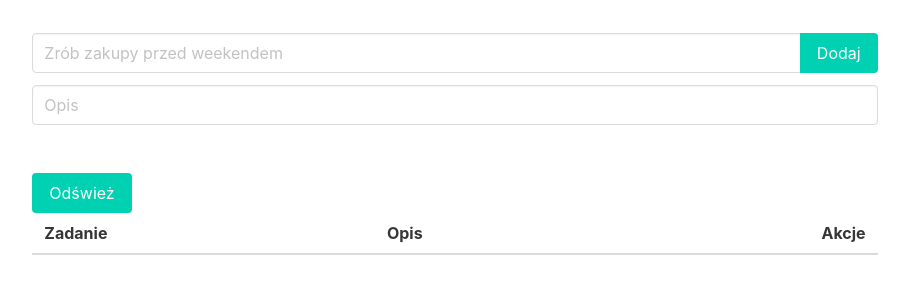
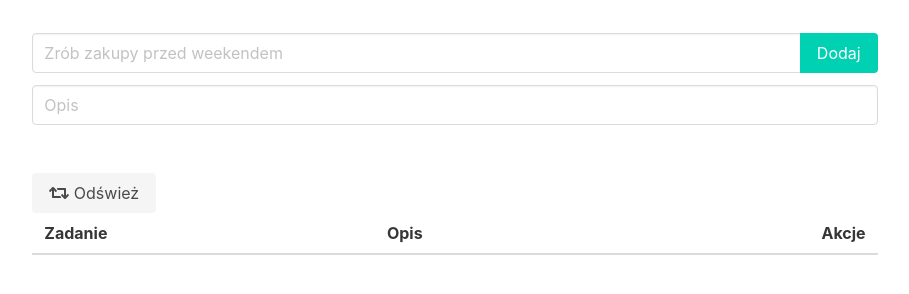
Before and after one commit to Trzmielu/todo-list, a website: page client/index.html in a window 1280 px wide. Shown: the part 128-422 px from the top of the page, without its empty margins (185-1094 px from the left). Drawn offline with nearby package versions, Linux system fonts and the light colour scheme; no server answers.

Commit message:
Dodano ikonę do przycisku odświeżania

```diff
--- a/client/index.html
+++ b/client/index.html
@@ -47,8 +47,9 @@
 
 	<div class="columns is-centered">
 	  <div class="column is-8">
-	  	<button class="button is-primary" onclick="listTasks()" id="refreshList">
-	            Odśwież
+	  	<button class="button is-light" onclick="listTasks()" id="refreshList">
+	            <i class="fa fa-retweet" aria-hidden="true"></i>
+	            &nbsp;Odśwież
 		</button>
 	    <table class="table is-fullwidth is-striped">
 	      <thead>
```
